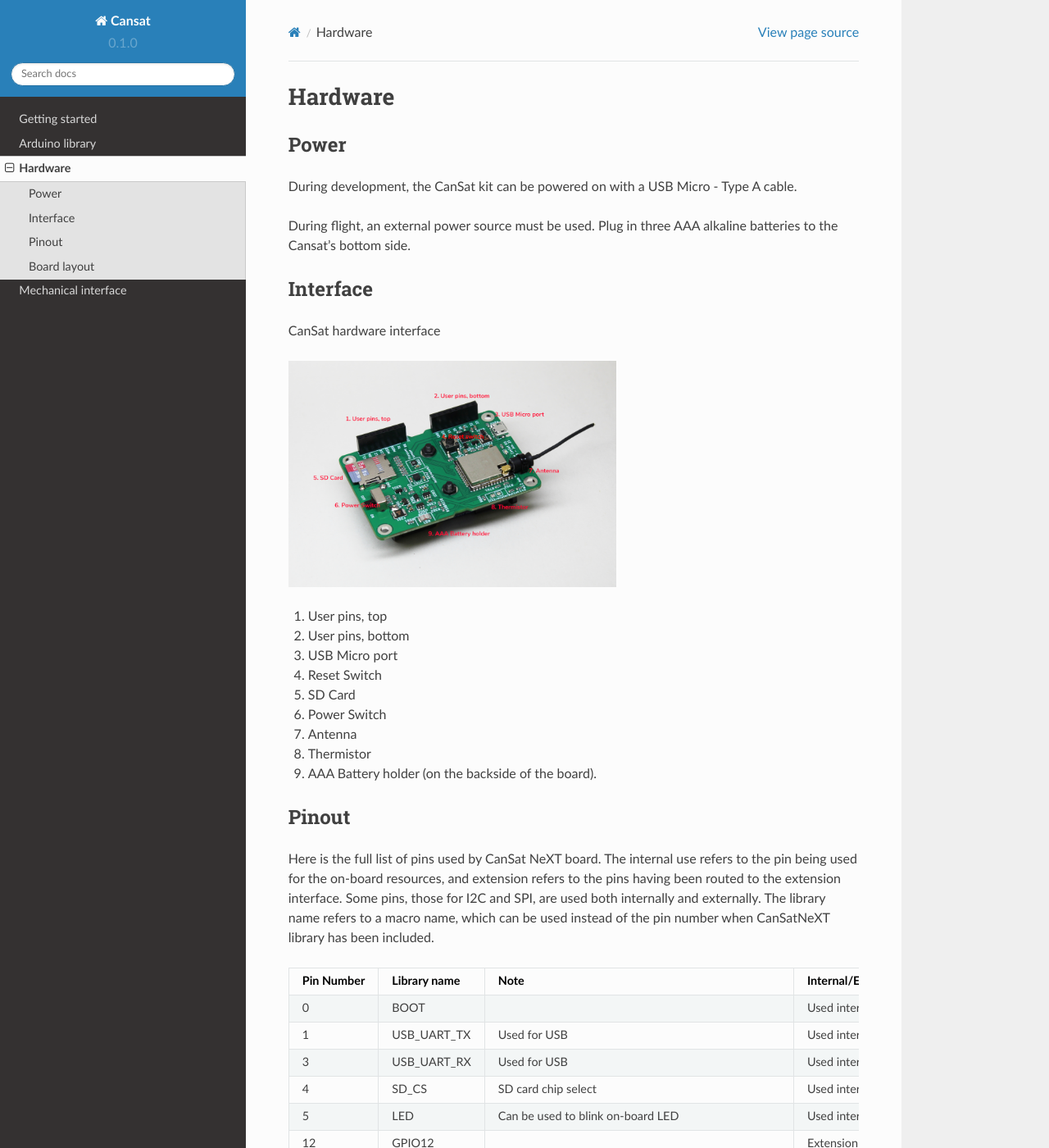
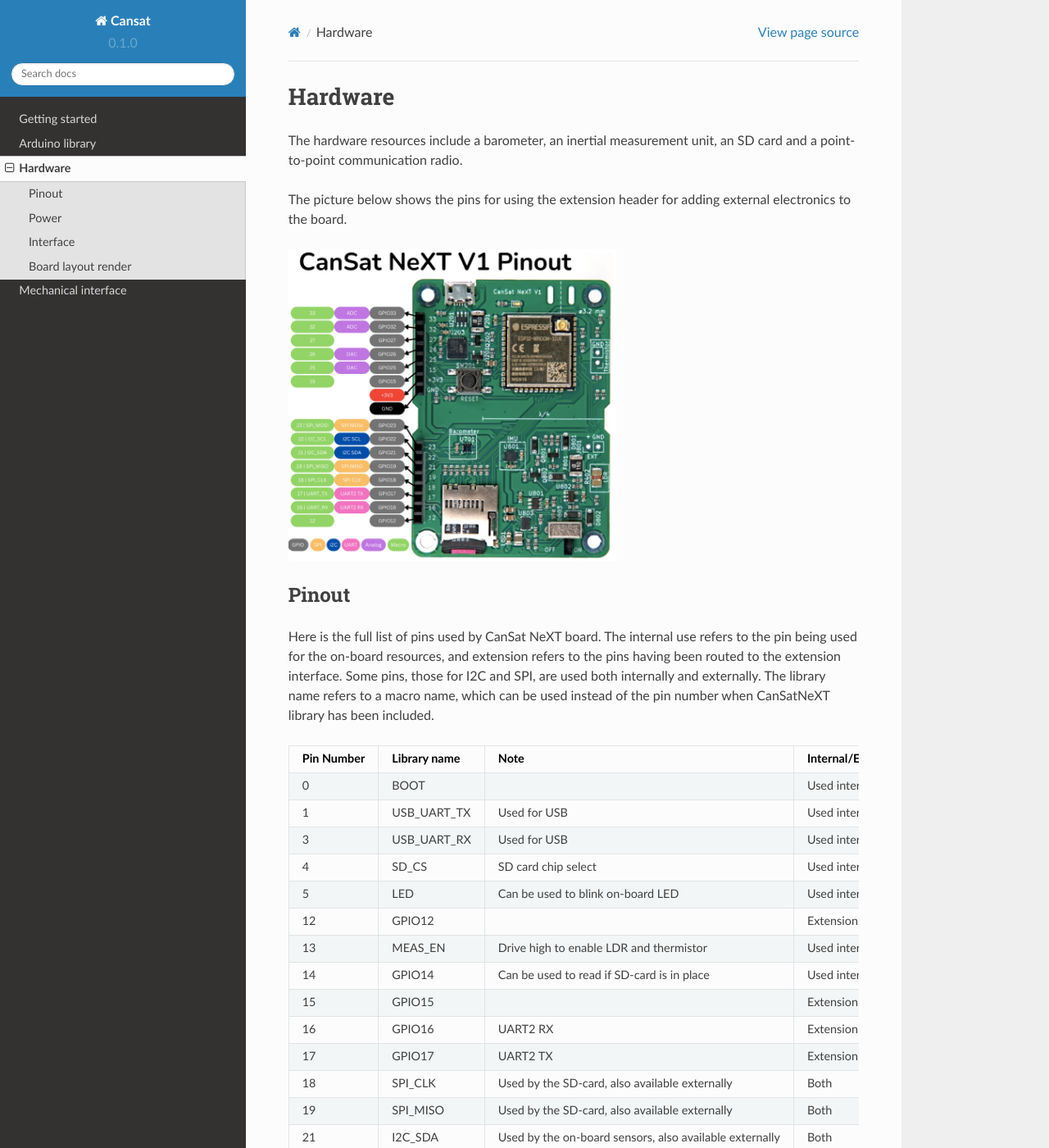
Before and after one commit to nikandt/cansat, a Sphinx documentation site: the page built from docs/source/hardware.rst, in a window 1280 px wide and 1400 px high. Shown: the whole window at 82% size. Built offline with Sphinx 7.4.7 and the Read the Docs theme 2.0.0, drawn with Linux system fonts in a browser that asks for light colours; some of the changed text lies outside the part shown.

Commit message:
Update hardware.rst

```diff
--- a/docs/source/arduino_library.rst
+++ b/docs/source/arduino_library.rst
@@ -2,6 +2,8 @@
 
 Arduino library
 ===============
+
+This library provides easy access to the hardware resources of the CanSat NeXT board. The library supports both the satellite and the receiver radio.
 
 The CanSat NeXT Arduino Library is hosted on Github: https://github.com/netnspace/CanSatNeXT_library
 
--- a/docs/source/getting_started.rst
+++ b/docs/source/getting_started.rst
@@ -5,7 +5,7 @@
 
 .. image:: images/pinoutv1.png
   :width: 400
-  :alt: Cansat Kit Promo
+  :alt: Cansat Pinout
 
 .. _setup:
 
--- a/docs/source/hardware.rst
+++ b/docs/source/hardware.rst
@@ -1,37 +1,15 @@
 Hardware
 ========
 
-.. _power:
+The hardware resources include a barometer, an inertial measurement unit, an SD card and a point-to-point communication radio.
 
-Power
------
+.. _pinout:
 
-During development, the CanSat kit can be powered on with a USB Micro - Type A cable.
+The picture below shows the pins for using the extension header for adding external electronics to the board.
 
-During flight, an external power source must be used. Plug in three AAA alkaline batteries to the Cansat's bottom side.
-
-.. _hardware_interface:
-
-Interface
----------
-
-CanSat hardware interface
-
-.. image:: images/hw_interface.png
+.. image:: images/pinoutv1.png
   :width: 400
-  :alt: Cansat Hardware Interface
-
-
-1. User pins, top
-2. User pins, bottom
-3. USB Micro port
-4. Reset Switch
-5. SD Card
-6. Power Switch
-7. Antenna
-8. Thermistor
-9. AAA Battery holder (on the backside of the board).
-
+  :alt: Cansat Pinout
 
 .. _pinout:
 
@@ -94,11 +72,41 @@
 | 39          | BATT           | ADC used to monitor battery voltage                     | Used internally     |
 +-------------+----------------+---------------------------------------------------------+---------------------+
 
+.. _power:
+
+Power
+-----
+
+During development, the CanSat kit can be powered on with a USB Micro - Type A cable.
+
+During flight, an external power source must be used. Plug in three AAA alkaline batteries to the Cansat's bottom side.
+
+.. _hardware_interface:
+
+Interface
+---------
+
+CanSat hardware interface
+
+.. image:: images/hw_interface.png
+  :width: 400
+  :alt: Cansat Hardware Interface
+
+
+1. User pins, top
+2. User pins, bottom
+3. USB Micro port
+4. Reset Switch
+5. SD Card
+6. Power Switch
+7. Antenna
+8. Thermistor
+9. AAA Battery holder (on the backside of the board).
 
 .. _board_layout:
 
-Board layout
-------------
+Board layout render
+--------------------
 
 CanSat hardware layout reference:
 
```
